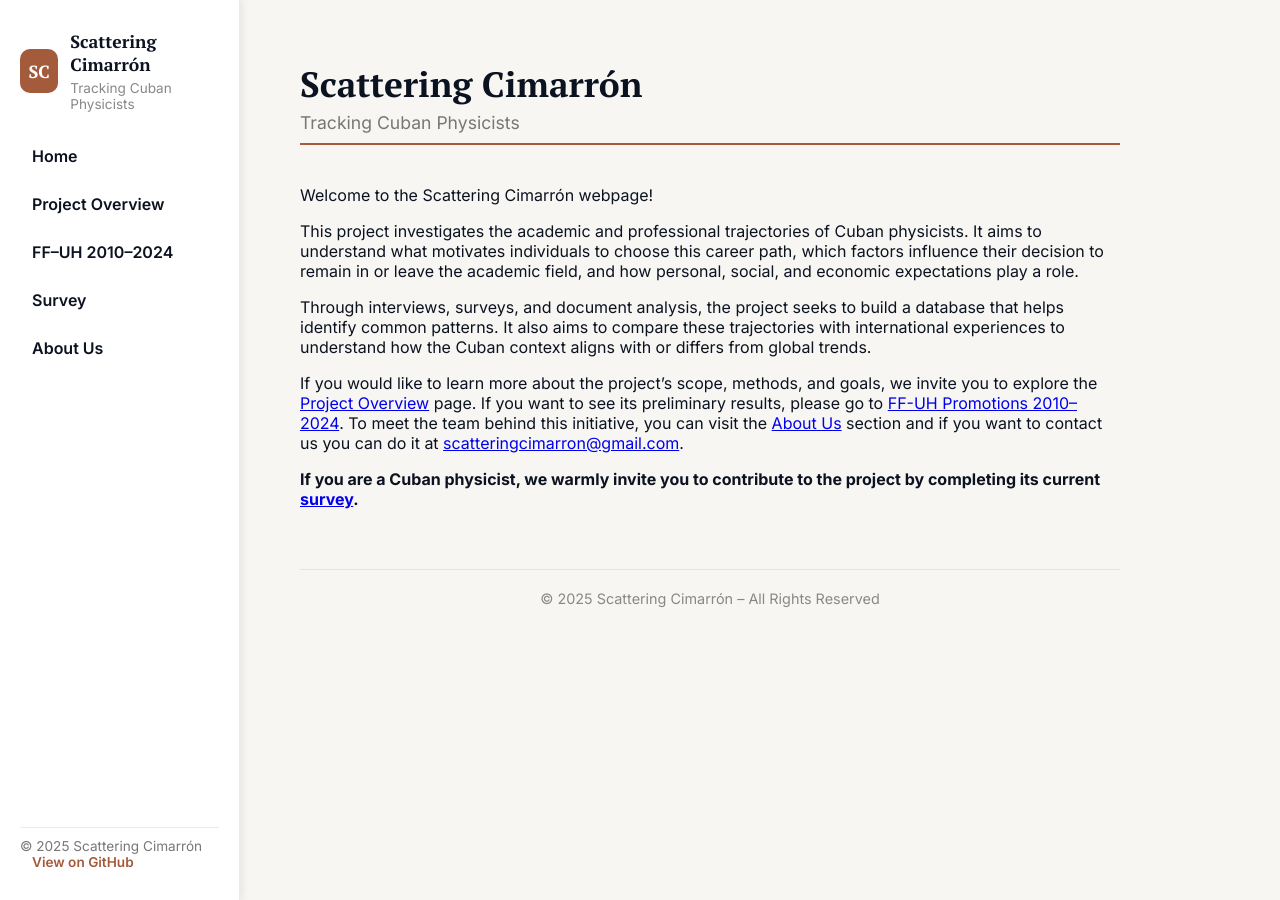
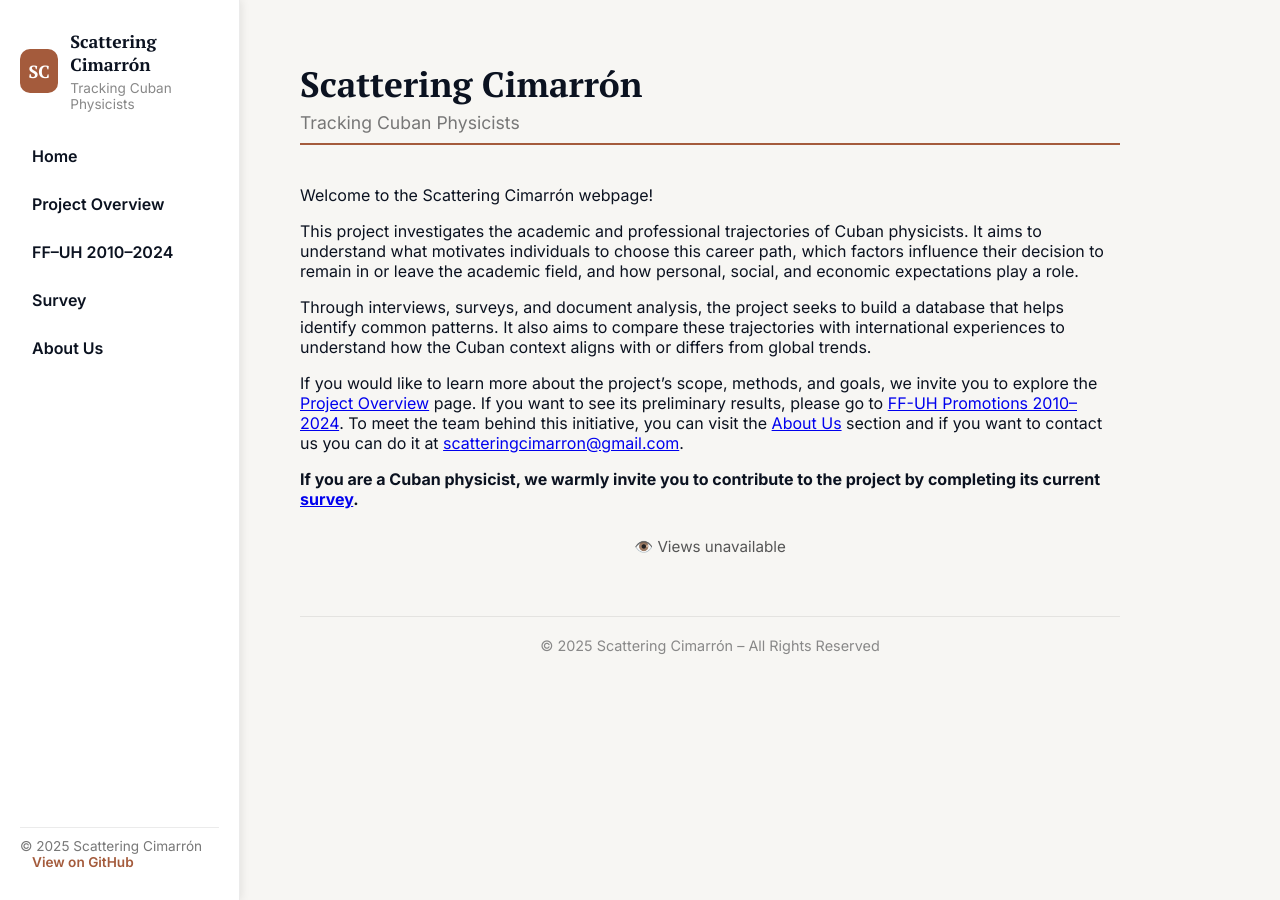
Before and after one commit to scatteringcimarron/Tracking_Cuban_Physicists, a Jekyll site: the page built from index.md, in a window 1280 px wide. Built offline with Jekyll 4.4.1, drawn with Linux system fonts in a browser that asks for light colours; part of the change alters nothing that is shown.

Commit message:
Make contact email link clickable in index.md
Updated contact email link to be clickable.

```diff
--- a/index.md
+++ b/index.md
@@ -2,12 +2,30 @@
 layout: default
 title: Welcome
 ---
+
 Welcome to the Scattering Cimarrón webpage!
 
 This project investigates the academic and professional trajectories of Cuban physicists. It aims to understand what motivates individuals to choose this career path, which factors influence their decision to remain in or leave the academic field, and how personal, social, and economic expectations play a role.
 
 Through interviews, surveys, and document analysis, the project seeks to build a database that helps identify common patterns. It also aims to compare these trajectories with international experiences to understand how the Cuban context aligns with or differs from global trends.
 
-If you would like to learn more about the project’s scope, methods, and goals, we invite you to explore the <a href="{{ site.baseurl }}/Project/">Project Overview</a> page. If you want to see its preliminary results, please go to <a href="{{ site.baseurl }}/Promo_2010_2024/">FF-UH Promotions 2010–2024</a>. To meet the team behind this initiative, you can visit the <a href="{{ site.baseurl }}/Aboutus/">About Us</a> section and if you want to contact us you can do it at [scatteringcimarron@gmail.com](mailto:scatteringcimarron@gmail.com).
+If you would like to learn more about the project’s scope, methods, and goals, we invite you to explore the <a href="{{ site.baseurl }}/Project/">Project Overview</a> page. If you want to see its preliminary results, please go to <a href="{{ site.baseurl }}/Promo_2010_2024/">FF-UH Promotions 2010–2024</a>. To meet the team behind this initiative, you can visit the <a href="{{ site.baseurl }}/Aboutus/">About Us</a> section and if you want to contact us you can do it at <a href="mailto:scatteringcimarron@gmail.com">scatteringcimarron@gmail.com</a>.
 
 **If you are a Cuban physicist, we warmly invite you to contribute to the project by completing its current [survey](https://docs.google.com/forms/d/e/1FAIpQLSfGiiMZC318qADo4sACnMVblrxAcXENCLykBp2Od84bQNqNnA/viewform).**
+
+<!-- ===== Page views counter ===== -->
+<p id="page-views" style="text-align:center; margin-top:28px; font-size:0.95rem; color:#555;">
+  👁️ Loading views...
+</p>
+
+<script>
+  // Simple view counter using CountAPI
+  fetch('https://api.countapi.xyz/hit/scatteringcimarron/welcome')
+    .then(response => response.json())
+    .then(data => {
+      document.getElementById('page-views').textContent = `👁️ ${data.value} views`;
+    })
+    .catch(() => {
+      document.getElementById('page-views').textContent = '👁️ Views unavailable';
+    });
+</script>
```
